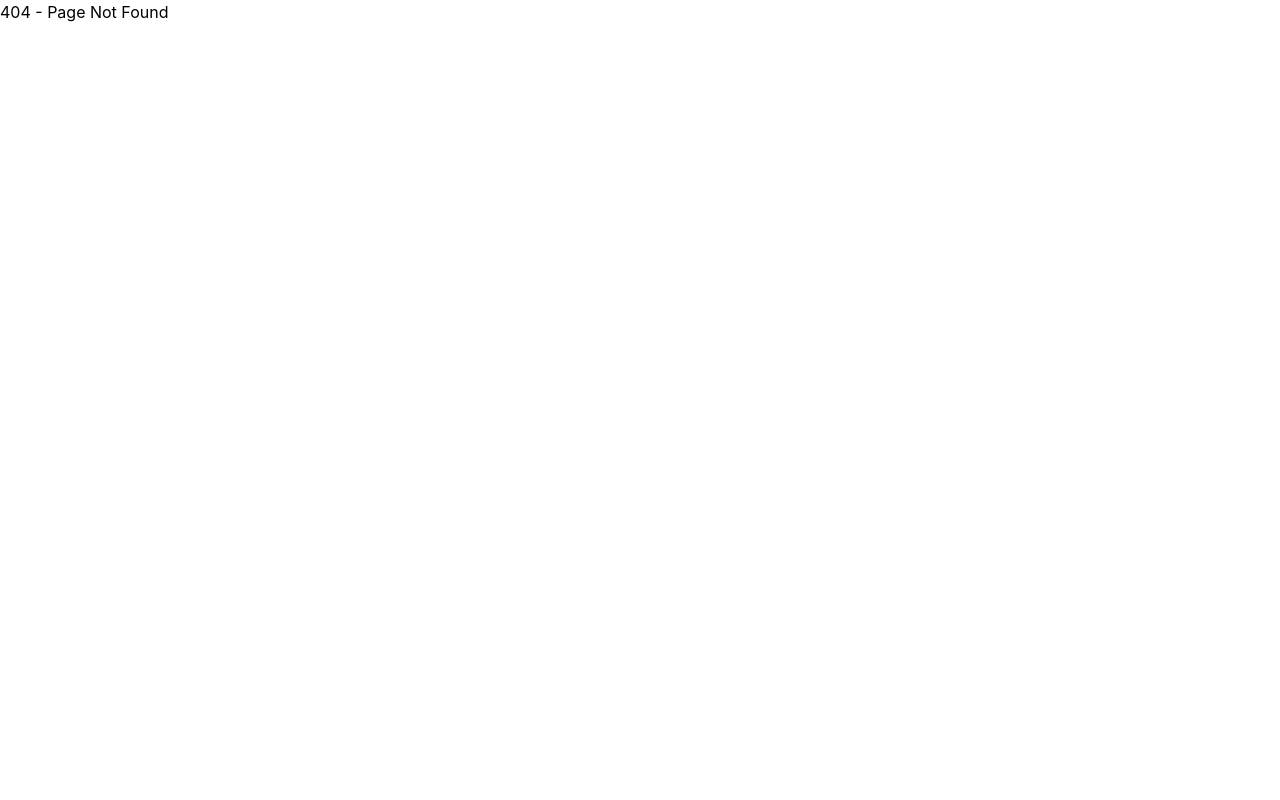
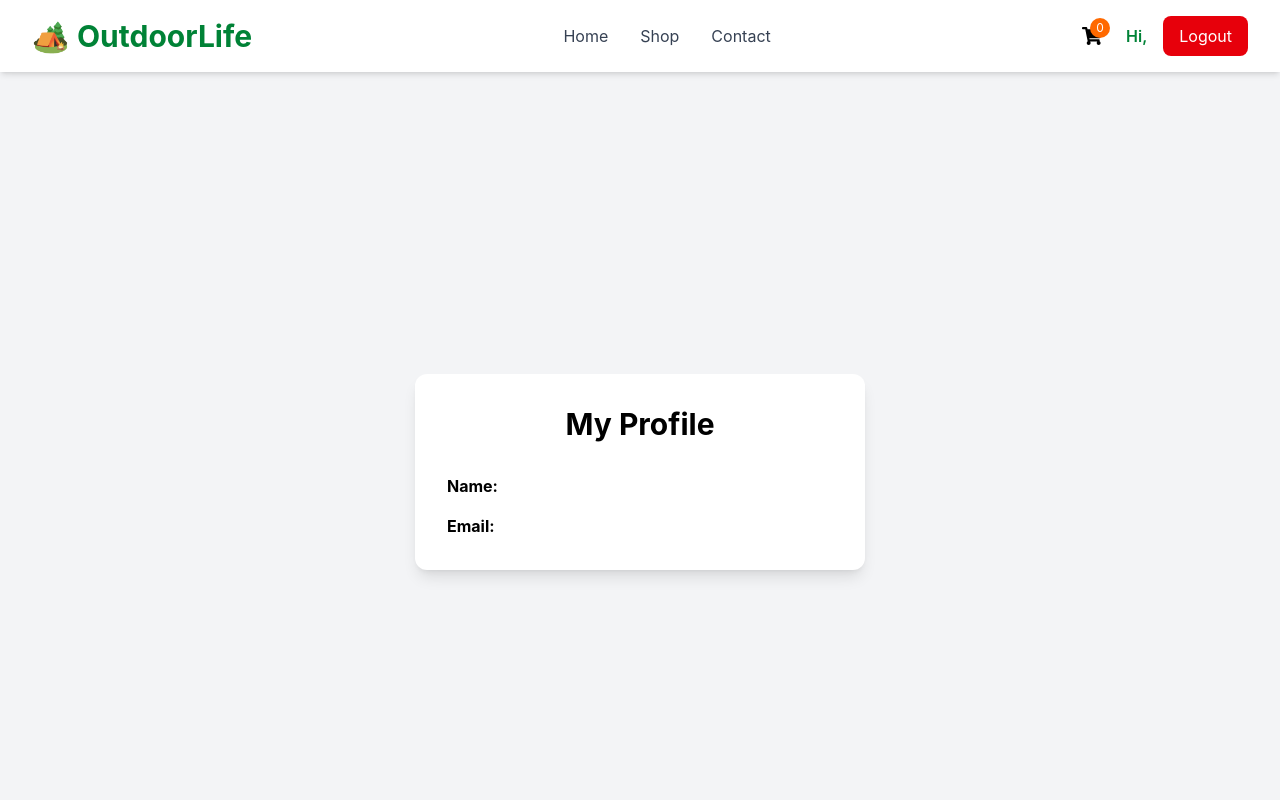
Before and after one commit to anuhya0305/OutdoorLife, a React (Vite) app: page /profile in a window 1280 px wide. Before the commit this address had no page. Shown: the top 800 px of the page. Built offline with nearby package versions, Linux system fonts and the light colour scheme; sample sign-in values are in the browser's storage.

Commit message:
Added user profile page

```diff
--- a/src/components/layout/Navbar.jsx
+++ b/src/components/layout/Navbar.jsx
@@ -83,7 +83,12 @@ const Navbar = () => {
           {loggedInUser ? (
             <div className="flex items-center gap-4">
               <span className="font-semibold text-green-700">
-                Hi, {loggedInUser.name}
+                <NavLink
+                  to="/profile"
+                  className="font-semibold text-green-700 hover:underline"
+                >
+                  Hi, {loggedInUser.name}
+                </NavLink>
               </span>
 
               <button
--- /dev/null
+++ b/src/pages/Profile/Profile.jsx
@@ -0,0 +1,36 @@
+import { useEffect, useState } from "react";
+
+const Profile = () => {
+  const [user, setUser] = useState(null);
+
+  useEffect(() => {
+    const loggedUser = JSON.parse(localStorage.getItem("loggedInUser"));
+    setUser(loggedUser);
+  }, []);
+
+  if (!user) {
+    return <h2 className="text-center mt-10">Loading...</h2>;
+  }
+
+  return (
+    <div className="min-h-screen bg-gray-100 flex justify-center items-center">
+      <div className="bg-white shadow-lg rounded-xl p-8 w-[450px]">
+        <h1 className="text-3xl font-bold text-center mb-8">
+          My Profile
+        </h1>
+
+        <div className="space-y-4">
+          <p>
+            <strong>Name:</strong> {user.name}
+          </p>
+
+          <p>
+            <strong>Email:</strong> {user.email}
+          </p>
+        </div>
+      </div>
+    </div>
+  );
+};
+
+export default Profile;
--- a/src/routes/AppRoutes.jsx
+++ b/src/routes/AppRoutes.jsx
@@ -11,6 +11,8 @@ import Cart from "../pages/Cart/Cart";
 import Login from "../pages/Auth/Login";
 import Register from "../pages/Auth/Register";
 import ProtectedRoute from "../components/Auth/ProtectedRoute";
+import Profile from "../pages/Profile/Profile";
+
 
 
 const AppRoutes = () => {
@@ -32,6 +34,15 @@ const AppRoutes = () => {
         <Route path="contact" element={<Contact />} />
         <Route path="login" element={<Login />} />
         <Route path="register" element={<Register />} />
+        <Route
+          path="profile"
+          element={
+            <ProtectedRoute>
+              <Profile />
+            </ProtectedRoute>
+          }
+        />
+
 
       </Route>
 
```
